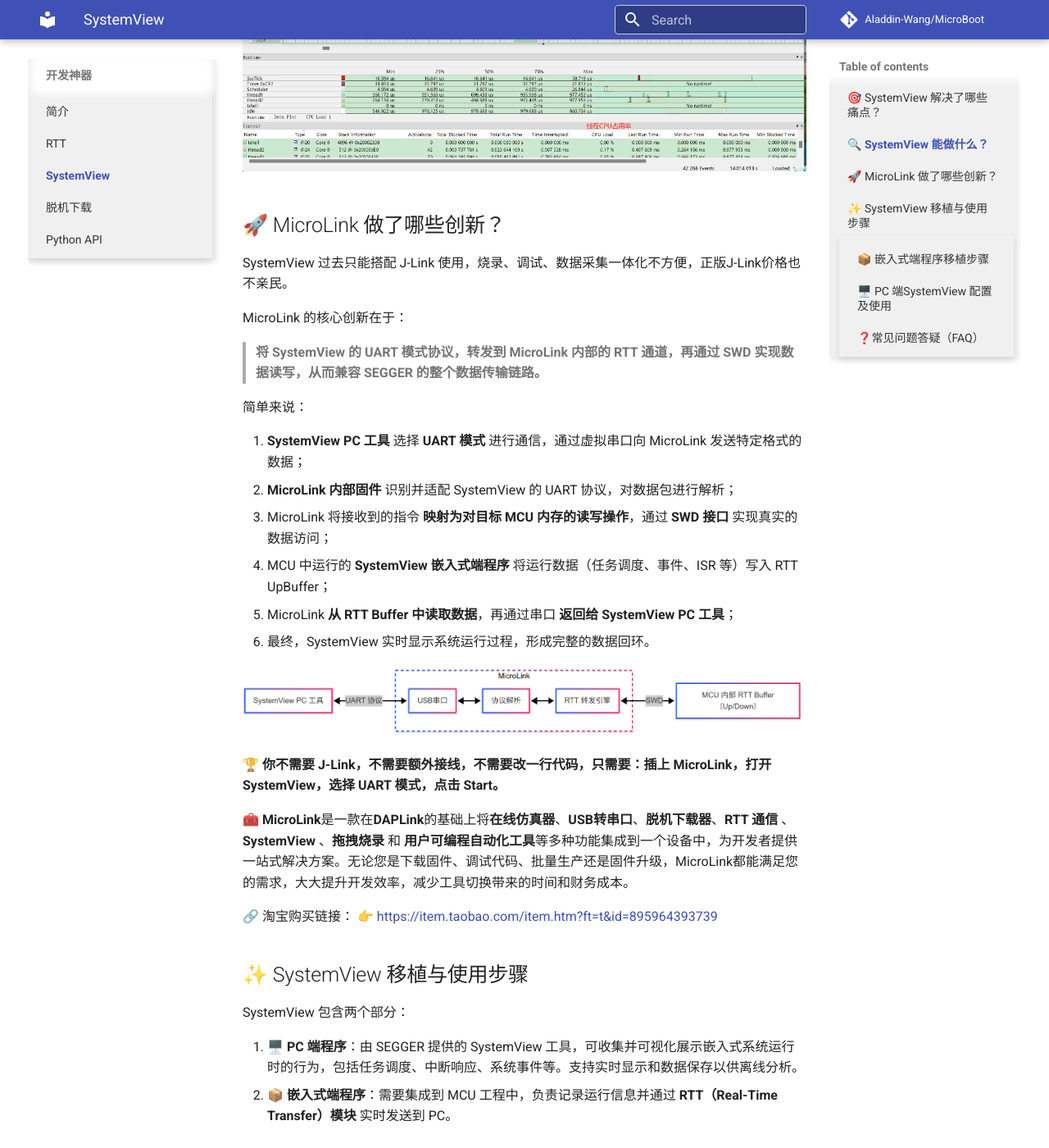
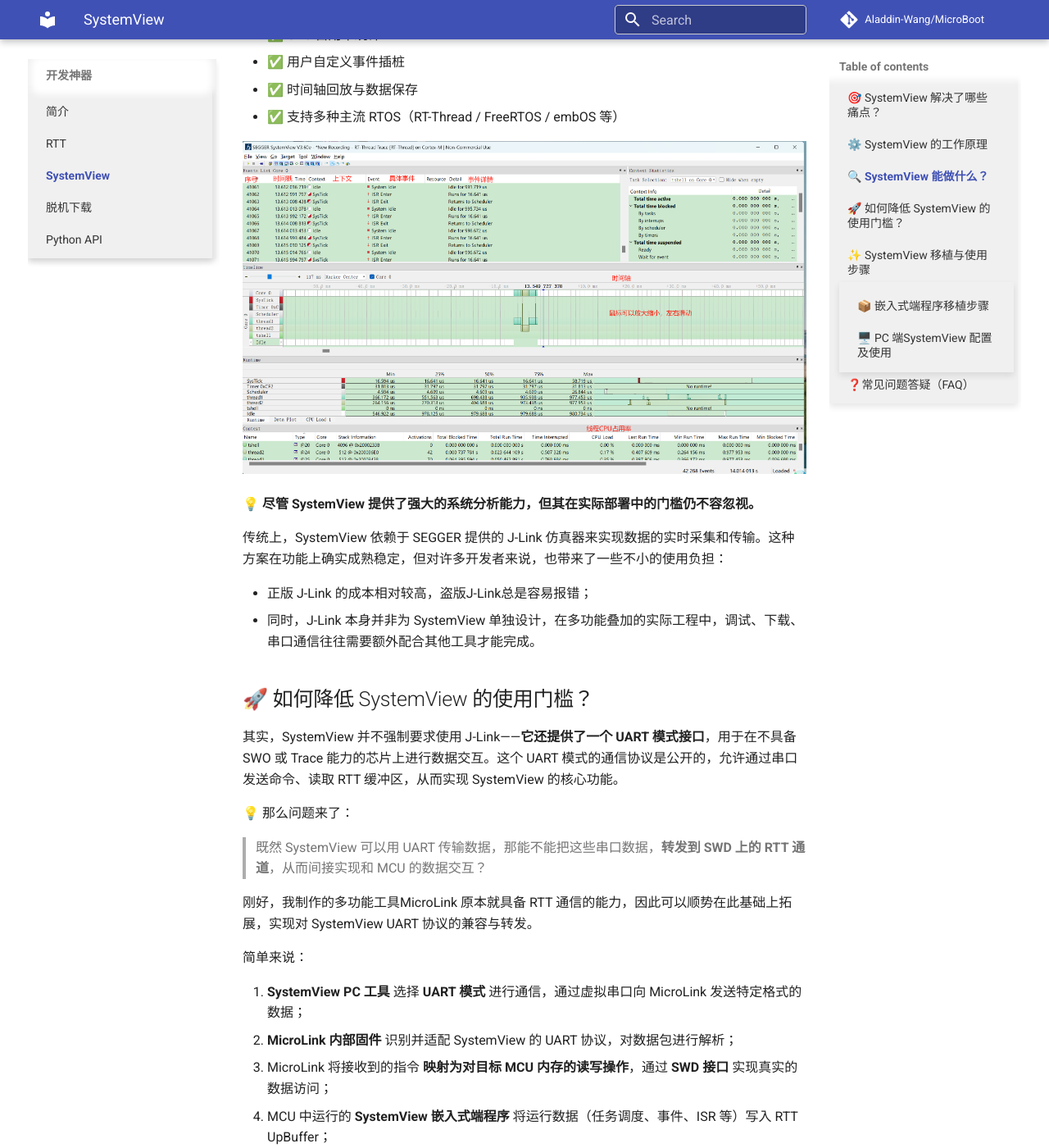
Before and after one commit to Aladdin-Wang/MicroBoot, an MkDocs documentation site: the page built from docs/tools/microlink/SystemView.md, in a window 1280 px wide and 1400 px high, scrolled down 1330 px. Shown: the whole window at 82% size. Built offline with MkDocs 1.6.1 and Material for MkDocs 9.7.7, drawn with Linux system fonts in a browser that asks for light colours; comment, search, counter and statistics services are not loaded; some of the changed text lies outside the part shown.

Commit message:
更新文档

```diff
--- a/docs/tools/microlink/SystemView.md
+++ b/docs/tools/microlink/SystemView.md
@@ -1,6 +1,7 @@
 # 实时可视化调试：SystemView 助你掌控RTOS运行态
 
-在嵌入式开发中，调试永远是最痛苦的环节。你是否曾经为了定位一个 **卡顿、死机、优先级反转** 的问题而疲惫不堪？你是否希望能**实时观察系统的运行细节**，比如任务切换、时间片分配、ISR 响应时间？
+> 在嵌入式开发中，调试永远是最痛苦的环节。你是否曾经为了定位一个 **卡顿、死机、优先级反转** 的问题而疲惫不堪？你是否希望能**实时观察系统的运行细节**，比如任务切换、时间片分配、ISR 响应时间？
+>
 
 ## 🎯 SystemView 解决了哪些痛点？
 
@@ -13,7 +14,20 @@
 
 SystemView 帮你把 RTOS 从“黑盒”变成“透视玻璃”。
 
-------
+## ⚙️ SystemView 的工作原理
+
+SystemView 通过以下几个步骤实现对嵌入式系统的实时监控：
+
+1. **钩子函数植入**
+    在 RTOS 中植入钩子函数，实时捕获任务切换、中断入口和退出等关键事件。
+2. **事件写入 RTT 缓冲区**
+    捕获的事件数据被写入 MCU 内部的 RTT（Real-Time Transfer）缓冲区，这是一个高效的环形数据区。
+3. **数据通过调试接口传输**
+    利用 MCU 的调试接口（如 SWD），RTT 缓冲区的数据被高速传输到开发者的 PC 端。
+4. **PC 端实时解析与显示**
+    SystemView PC 工具接收数据，实时解析任务执行顺序、时间关系及内核对象状态，并以图形化界面展示。
+5. **实现低延迟与高可靠监控**
+    这种设计保证了系统状态的实时反映，方便开发者快速定位和分析问题。
 
 ## 🔍 SystemView 能做什么？
 
@@ -30,13 +44,22 @@
 
 ![RTT.drawio](../.././images/microlink/SystemViewInfo.jpg)
 
-## 🚀 MicroLink 做了哪些创新？
+💡 **尽管 SystemView 提供了强大的系统分析能力，但其在实际部署中的门槛仍不容忽视。**
 
-SystemView 过去只能搭配 J-Link 使用，烧录、调试、数据采集一体化不方便，正版J-Link价格也不亲民。
+传统上，SystemView 依赖于 SEGGER 提供的 J-Link 仿真器来实现数据的实时采集和传输。这种方案在功能上确实成熟稳定，但对许多开发者来说，也带来了一些不小的使用负担：
 
-MicroLink 的核心创新在于：
+- 正版 J-Link 的成本相对较高，盗版J-Link总是容易报错；
+- 同时，J-Link 本身并非为 SystemView 单独设计，在多功能叠加的实际工程中，调试、下载、串口通信往往需要额外配合其他工具才能完成。
 
-> **将 SystemView 的 UART 模式协议，转发到 MicroLink 内部的 RTT 通道，再通过 SWD 实现数据读写，从而兼容 SEGGER 的整个数据传输链路。**
+## 🚀  如何降低 SystemView 的使用门槛？
+
+其实，SystemView 并不强制要求使用 J-Link——**它还提供了一个 UART 模式接口**，用于在不具备 SWO 或 Trace 能力的芯片上进行数据交互。这个 UART 模式的通信协议是公开的，允许通过串口发送命令、读取 RTT 缓冲区，从而实现 SystemView 的核心功能。
+
+💡 那么问题来了：
+
+> 既然 SystemView 可以用 UART 传输数据，那能不能把这些串口数据，**转发到 SWD 上的 RTT 通道**，从而间接实现和 MCU 的数据交互？
+
+刚好，我制作的多功能工具MicroLink 原本就具备 RTT 通信的能力，因此可以顺势在此基础上拓展，实现对 SystemView UART 协议的兼容与转发。
 
 简单来说：
 
@@ -49,9 +72,9 @@
 
 ![RTT.drawio](../.././images/microlink/mLinksysemView.jpg)
 
-🏆 **你不需要 J-Link，不需要额外接线，不需要改一行代码，只需要：插上 MicroLink，打开 SystemView，选择 UART 模式，点击 Start。**
+🏆 **从此你无需再专门购买昂贵的正版 J-Link，无需额外接线，也无需修改一行代码。只要插上 MicroLink，打开 SystemView，选择 UART 模式，点击 Start，一切就绪。**
 
-**🧰 MicroLink**是一款在**DAPLink**的基础上将**在线仿真器**、**USB转串口**、**脱机下载器**、**RTT 通信** 、**SystemView** 、**拖拽烧录** 和 **用户可编程自动化工具**等多种功能集成到一个设备中，为开发者提供一站式解决方案。无论您是下载固件、调试代码、批量生产还是固件升级，MicroLink都能满足您的需求，大大提升开发效率，减少工具切换带来的时间和财务成本。
+**🧰 MicroLink** 是在传统 DAPLink 的基础上进行了全面升级，集成了 **在线仿真器**、**USB 转串口**、**脱机下载器**、**RTT 通信**、**SystemView 支持**、**拖拽烧录** 以及 **用户可编程自动化工具** 等多个功能于一体，致力于为开发者提供真正“一站式”的调试与开发体验。
 
 🔗 淘宝购买链接：
  👉 https://item.taobao.com/item.htm?ft=t&id=895964393739
@@ -247,7 +270,7 @@
 - CPU 主要处于空闲状态，说明整体系统负载非常低；
 - 所有事件、切换、运行时间都精确呈现。
 
-### ❓常见问题答疑（FAQ）
+## ❓常见问题答疑（FAQ）
 
 | 问题                                            | 解答                                                         |
 | ----------------------------------------------- | ------------------------------------------------------------ |
```
Also changed, not shown: docs/tools/microlink/microlink.md (+3 -11 lines).
